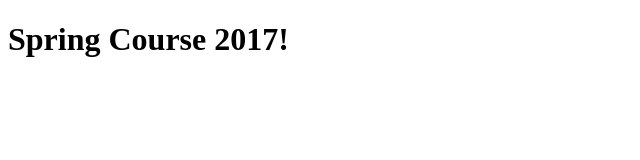
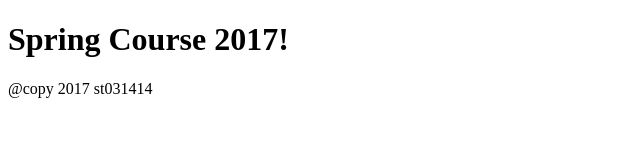
Before and after one commit to st031414/spring2017, a plain HTML site: page day1/index.html in a window 1280 px wide. Shown: the whole page, without its empty margins (0-640 px from the left). Drawn offline with Linux system fonts and the light colour scheme.

Commit message:
master copylight

```diff
--- a/day1/index.html
+++ b/day1/index.html
@@ -12,7 +12,9 @@
 <div>
 <h1>Spring Course 2017!</h1>
 </div>
-<div class="footer"></div>
+<div class="footer">
+@copy 2017 st031414
+</div>
 <script type="text/javascript" src="js/day1.js">
 </script>
 </body>
```
